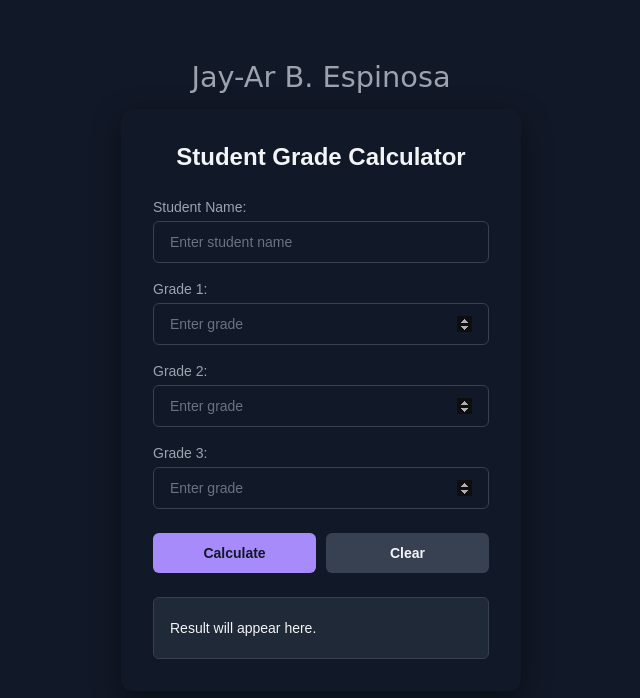
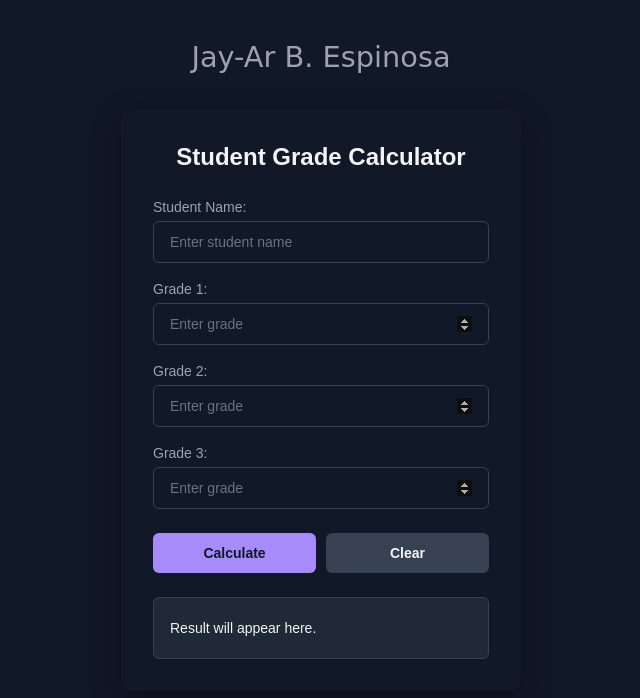
Before and after one commit to Jay08012000/prog1-dom-project, a plain HTML site: page index.html in a window 1280 px wide. Shown: the whole page, without its empty margins (319-959 px from the left). Drawn offline with Linux system fonts and the light colour scheme.

Commit message:
Restore CSS styles for layout and elements

```diff
--- a/style.css
+++ b/style.css
@@ -126,7 +126,7 @@ button {
 .full-name {
     position: fixed;
     left: 50%;
-    top: calc(50% - 340px);
+    top: calc(50% - 360px);
     transform: translateX(-50%);
     color: rgba(156, 163, 175, 1);
     font-family: "Brush Script MT", "Segoe Script", cursive;
```
